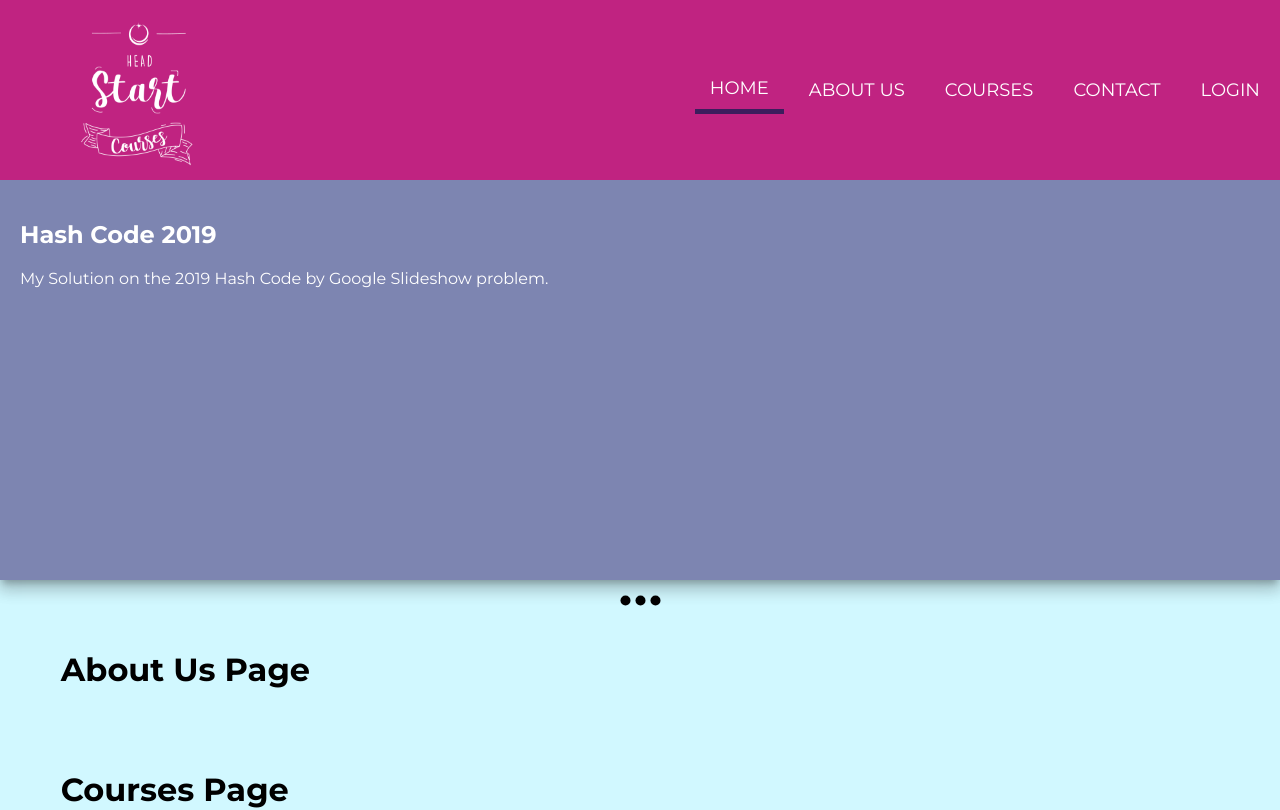
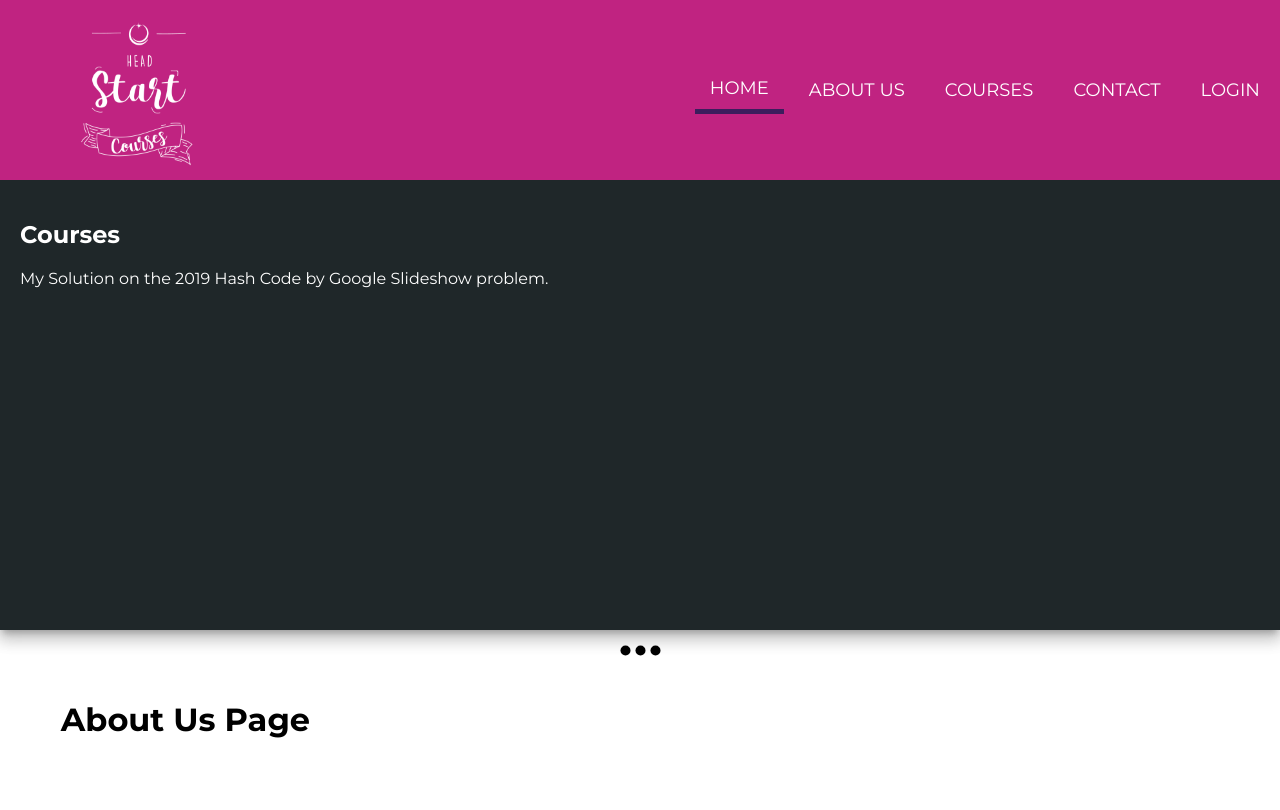
Before and after one commit to thalesleite/head-start-frontend, a React (Create React App) app: page / in a window 1280 px wide. Shown: the top 810 px of the page. Built offline with nearby package versions, Linux system fonts and the light colour scheme.

Commit message:
adjuct image in home carousel

```diff
--- a/src/App.scss
+++ b/src/App.scss
@@ -3,7 +3,7 @@
 body {
   font-family: 'Montserrat', sans-serif;
   padding-top: $size-header;
-  background-color: $color-blue;
+  //background-color: $color-blue;
 
   @media only screen and (max-width: 600px) {
     padding-top: 0px;
--- a/src/pages/Home/Home.js
+++ b/src/pages/Home/Home.js
@@ -7,13 +7,19 @@ import AboutUsPage from '../AboutUs/AboutUs';
 import CoursesPage from '../Courses/Courses';
 import ContactPage from '../Contact/Contact';
 
+import BkgOne from '../../assets/HEAD-START.jpg';
+
 import './Home.scss';
 
 function Item(props) {
   return (
     <Paper
         className="carousel-item"
-        style={{ backgroundColor: props.item.color }}
+        style={{
+          backgroundColor: props.item.color,
+          backgroundImage: `url(${props.item.image})`,
+          backgroundSize: "cover"
+        }}
         elevation={10}
     >
       <h2>{props.item.name}</h2>
@@ -22,8 +28,11 @@ function Item(props) {
       {
         ( props.item.type === 'questions' )
         ? (
-          <Button className="btn-check">
-            Check it out!
+          <Button
+            className="btn-check"
+            href="/#contact"
+          >
+            Contact us!
           </Button>
         ): ''
       }
@@ -34,22 +43,25 @@ function Item(props) {
 function Home() {
   const items = [
     {
-      name: "Lear Music Reader",
+      name: "Institutional",
       description: "A PDF Reader specially designed for musicians.",
       type: "institutional",
-      color: "#64ACC8"
+      color: "#d1f8ff",
+      image: BkgOne
     },
     {
-      name: "Hash Code 2019",
+      name: "Courses",
       description: "My Solution on the 2019 Hash Code by Google Slideshow problem.",
       type: "courses",
-      color: "#7D85B1",
+      color: "#1f2729",
+      image: ""
     },
     {
-      name: "Terrio",
+      name: "Questions",
       description: "A exciting mobile game game made in the Unity Engine.",
       type: "questions",
-      color: "#CE7E78",
+      color: "#3c1d5d",
+      image: "BkgOne"
     }
   ]
 
--- a/src/pages/Home/Home.scss
+++ b/src/pages/Home/Home.scss
@@ -6,7 +6,7 @@
   width: 100%;
 
   .carousel-item {
-    height: 400px;
+    height: 450px;
     overflow: hidden;
     padding: 20px;
     border-radius: 0px;
@@ -18,7 +18,6 @@
       font-size: 25px;
       border: 3px solid white;
       text-transform: capitalize;
-
       transition: 200ms;
     }
   }
```
